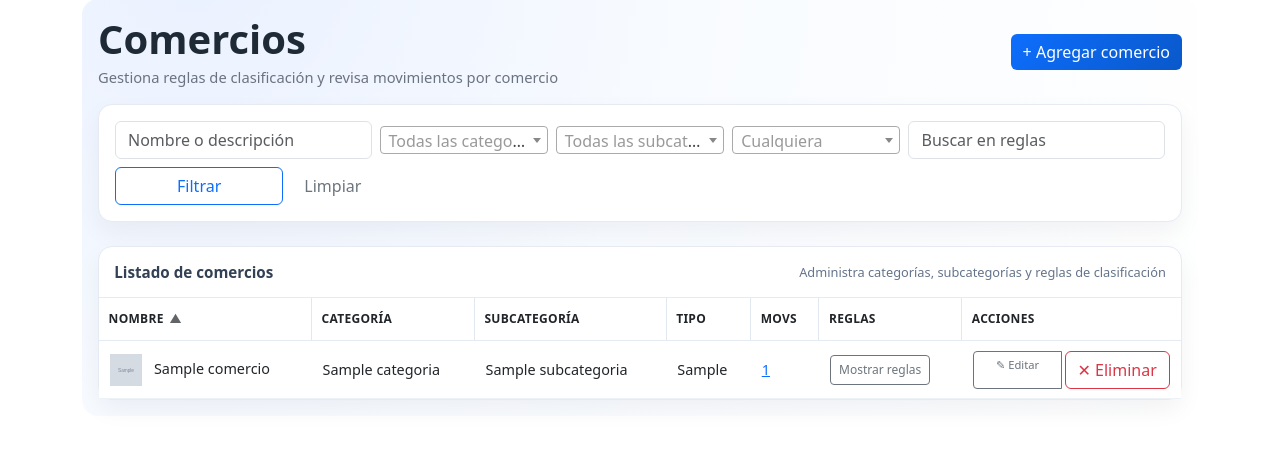
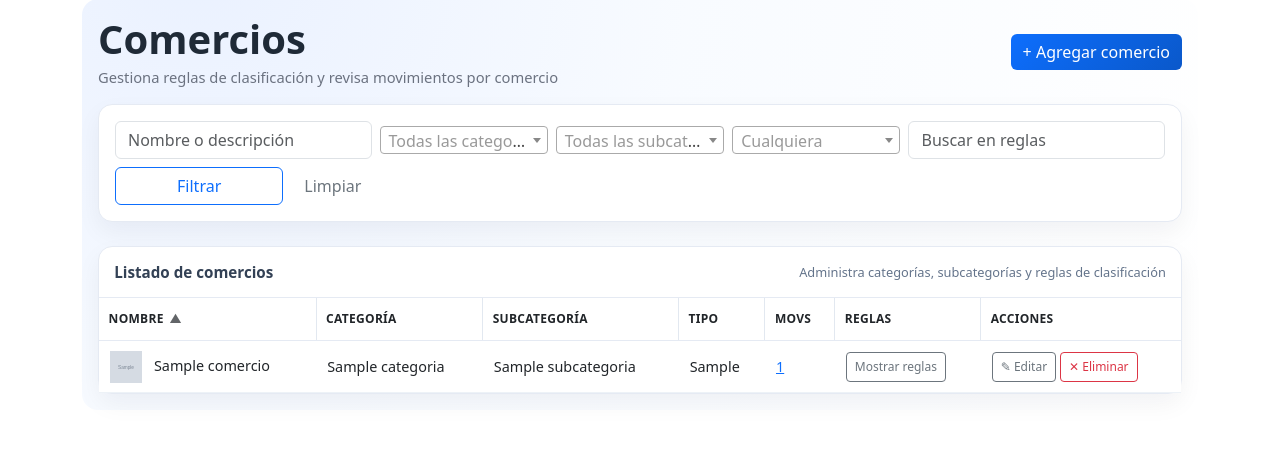
Before and after one commit to Jocagi/Bank_Tracker, a Flask app: page /comercios in a window 1280 px wide. Shown: the part 81-536 px from the top of the page. Run offline with Flask 3, Linux system fonts and the light colour scheme; a user stored in the database is signed in; tables that the repository leaves empty hold one stand-in row (values such as "Sample post"); grey boxes marked "Sample" are stand-in pictures; some libraries are stand-ins or nearby versions.

Commit message:
feat: Improve button layout for comercio edit and delete actions

```diff
--- a/app/templates/comercios.html
+++ b/app/templates/comercios.html
@@ -328,10 +328,10 @@
         {% endif %}
       </td>
       <td>
-        <div class="btn-group btn-group-sm" role="group">
-          <a href="{{ url_for('main.edit_comercio', comercio_id=c.id) }}" class="btn btn-outline-secondary">✎ Editar</a>
-          <form method="post" action="{{ url_for('main.delete_comercio', comercio_id=c.id) }}" style="display:inline" onsubmit="return confirm('¿Eliminar comercio {{ c.nombre }}?');">
-            <button type="submit" class="btn btn-outline-danger">✕ Eliminar</button>
+        <div class="d-flex align-items-center gap-1">
+          <a href="{{ url_for('main.edit_comercio', comercio_id=c.id) }}" class="btn btn-sm btn-outline-secondary">✎ Editar</a>
+          <form method="post" action="{{ url_for('main.delete_comercio', comercio_id=c.id) }}" class="m-0" onsubmit="return confirm('¿Eliminar comercio {{ c.nombre }}?');">
+            <button type="submit" class="btn btn-sm btn-outline-danger">✕ Eliminar</button>
           </form>
         </div>
       </td>
```
